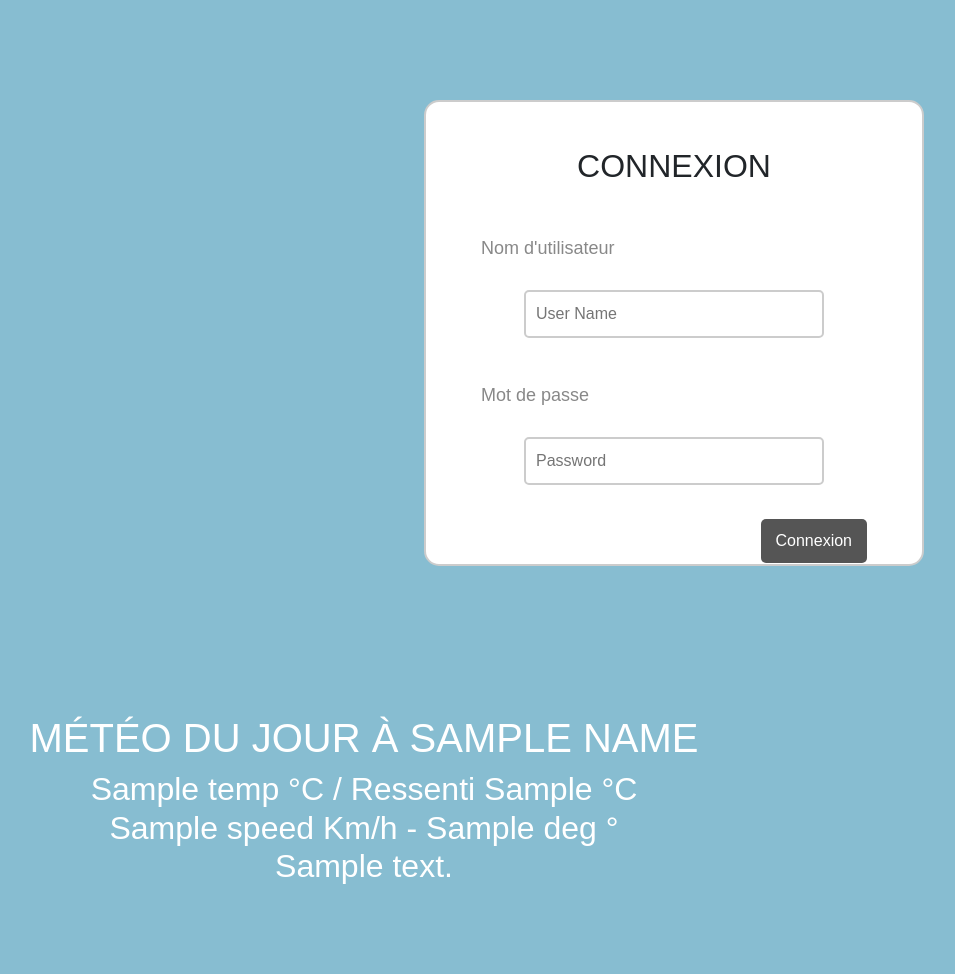
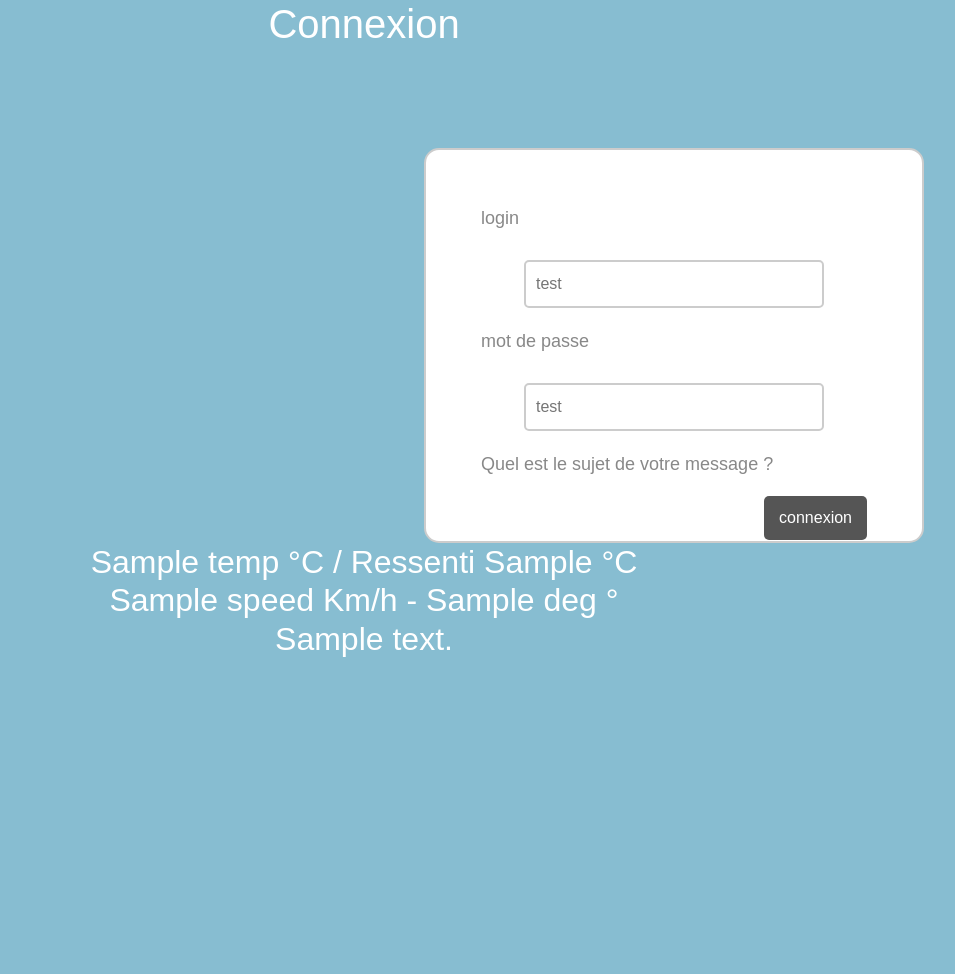
Before and after one commit to aurel1228/Projet5, a PHP site: template projet5mvc/views/accueil.php in a window 1280 px wide. Shown: the whole page, without its empty margins (276-1231 px from the left). After the commit the page ends 657 px from the top, so only its background shows below. Run offline with PHP 8.4, Linux system fonts and the light colour scheme; the template is opened without the code that fills it: most values are stand-ins (such as "Sample title", 1, 10 or a date in 2020); data that the repository does not hold is empty.

Commit message:
Add files via upload

```diff
--- a/projet5mvc/controllers/accueil.php
+++ b/projet5mvc/controllers/accueil.php
@@ -1,6 +1,4 @@
 <?php
-__DIR__
-require "./views/accueil.php"
 
     // Url de l'API
     $url = "http://api.openweathermap.org/data/2.5/weather?q=Paris&lang=fr&units=metric&appid=mykey";
--- a/projet5mvc/views/accueil.php
+++ b/projet5mvc/views/accueil.php
@@ -10,20 +10,27 @@
       <title>projet 5</title>
    </head>
    <body>
-      <form action="login.php" method="post">
-         <h2>CONNEXION</h2>
-         <?php if (isset($_GET['error'])) { ?>
-         <p class="error"><?php echo $_GET['error']; ?></p
-            <?php } ?>
-            <label>Nom d'utilisateur</label>
-            <input type="text" name="uname" placeholder="User Name"><br>
-            <label>Mot de passe</label>
-            <input type="password" name="password" placeholder="Password"><br>
-            <button type="submit">Connexion</button>
+      <div class="login">
+      <h1>Connexion</h1>
+      <form action="/page-traitement-donnees" method="post">
+      <div>
+      <label for="nom">login</label>
+      <input type="text" id="nom" name="nom" placeholder="test" required>
+      </div>
+      <div>
+      <label for="email">mot de passe</label>
+      <input type="email" id="email" name="email" placeholder="test" required>
+      </div>
+      <div>
+      <label for="sujet">Quel est le sujet de votre message ?</label>
+      </div>
+      <div>
+      <div>
+      <button type="submit">connexion</button>
+      </div>
       </form>
-      <div class="container text-center py-5">
-         <h1>Météo du jour à <strong><?php echo $name; ?></strong></h1>
-         <div class="row justify-content-center align-items-center">
+      </div>
+
             <?php
                switch($weather)
                {
```
